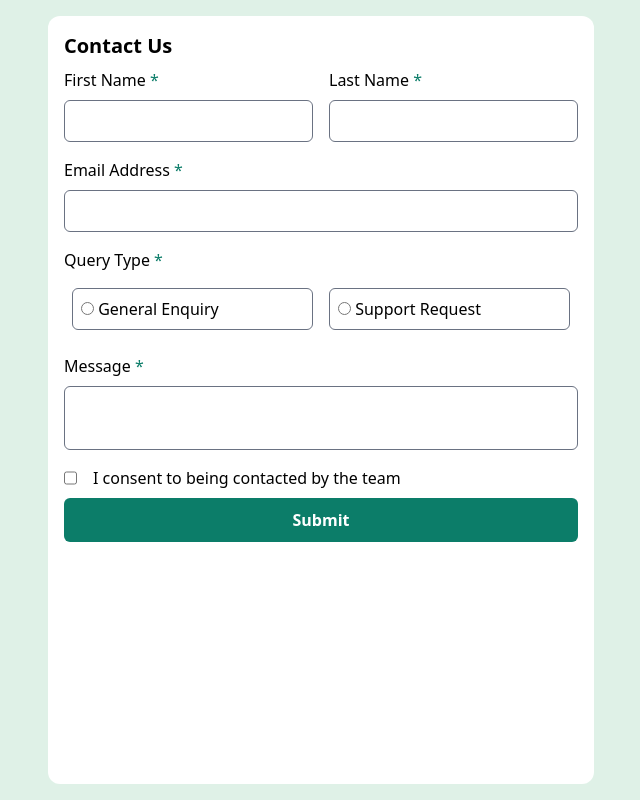
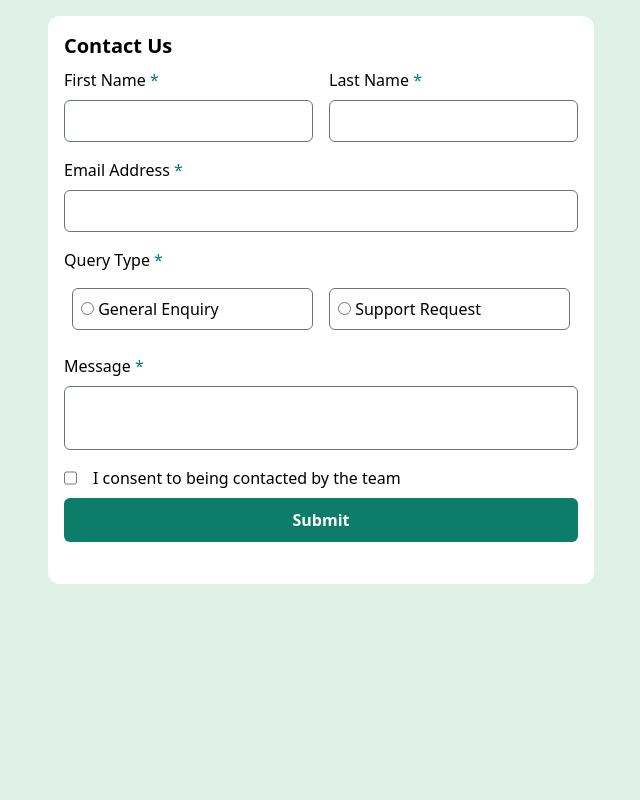
Before and after one commit to emmanueltn007/contact-form, a website built with Vite: page index.html in a window 1280 px wide. Shown: the whole page, without its empty margins (319-959 px from the left). Built offline with nearby package versions, Linux system fonts and the light colour scheme.

Commit message:
fixed form height issues

```diff
--- a/index.html
+++ b/index.html
@@ -6,7 +6,7 @@
   <link rel="stylesheet" href="styles.css">
   <title>Contact Form</title>
 </head>
-<body class="flex justify-center bg-[hsl(148,38%,91%)] min-h-screen w-full pt-4 pb-4">
+<body class="flex justify-center bg-[hsl(148,38%,91%)] h-[600px] min-h-full w-full pt-4 pb-4">
   <form id="js-contact-form" class="bg-white rounded-xl flex flex-col gap-2 p-4 relative">
     <div id="js-success-message" class="hidden bg-[hsl(169,82%,15%)] rounded-md
       absolute top-0 -translate-y-4 -translate-x-2 md:translate-x-5 p-4 flex-col gap-2 transition-all duration-150 ease-in-out">
```
